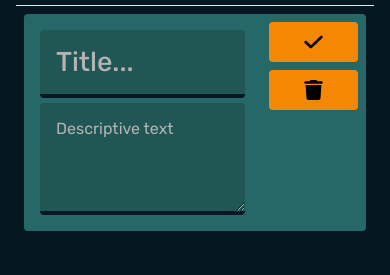
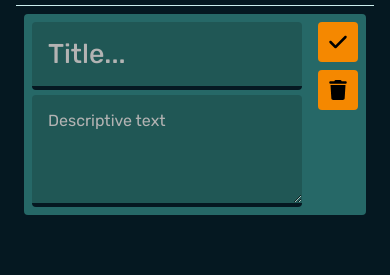
Before and after one commit to masked-redhat/todo-list-application, a plain HTML site: page index.html in a window 390 px wide. Shown: the part 65-340 px from the top of the page. Drawn offline with Linux system fonts and the light colour scheme.

Commit message:
responsiveness fixed

```diff
--- a/style.css
+++ b/style.css
@@ -220,14 +220,10 @@ header {
 }
 
 
-@media only screen and (max-width: 400px) {
+@media only screen and (max-width: 504px) {
     .content {
-        width: 60%;
-    }
-
-    .buttons {
-        margin-left: auto;
-        width: 40%;
+        min-width: 0;
+        margin: 0.5rem;
     }
 
     footer {
```
